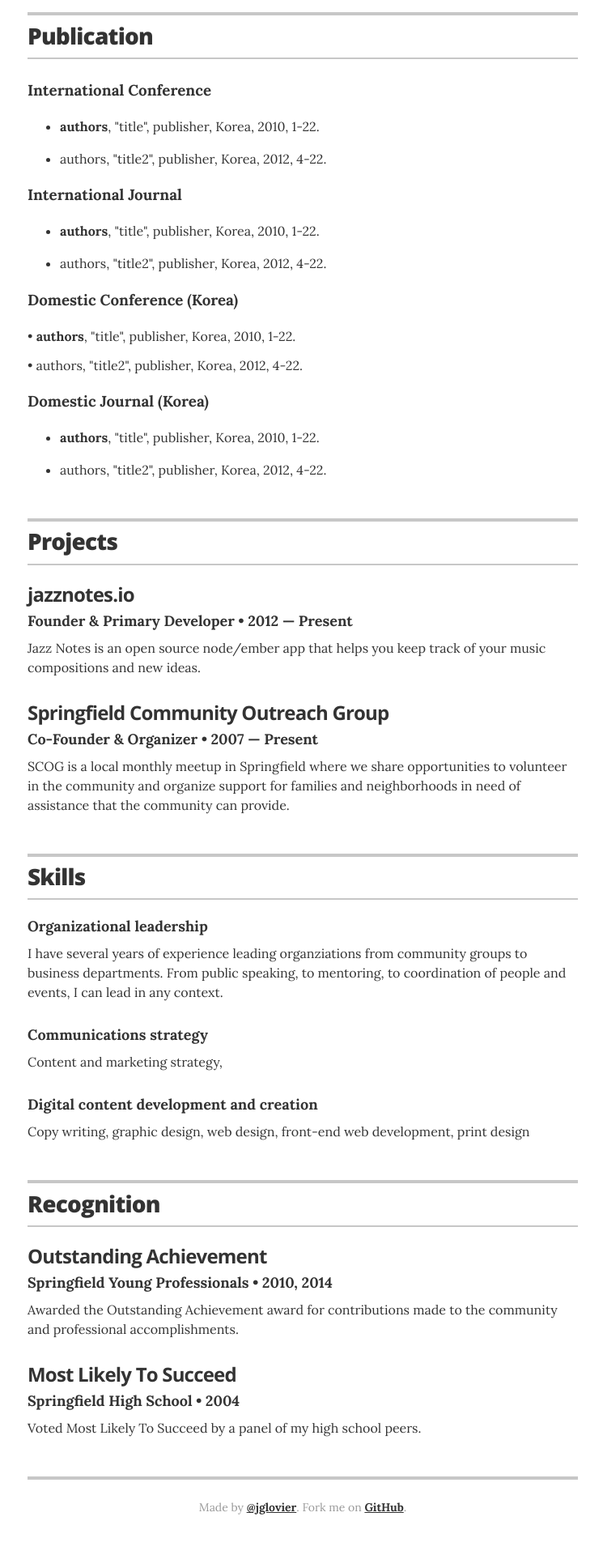
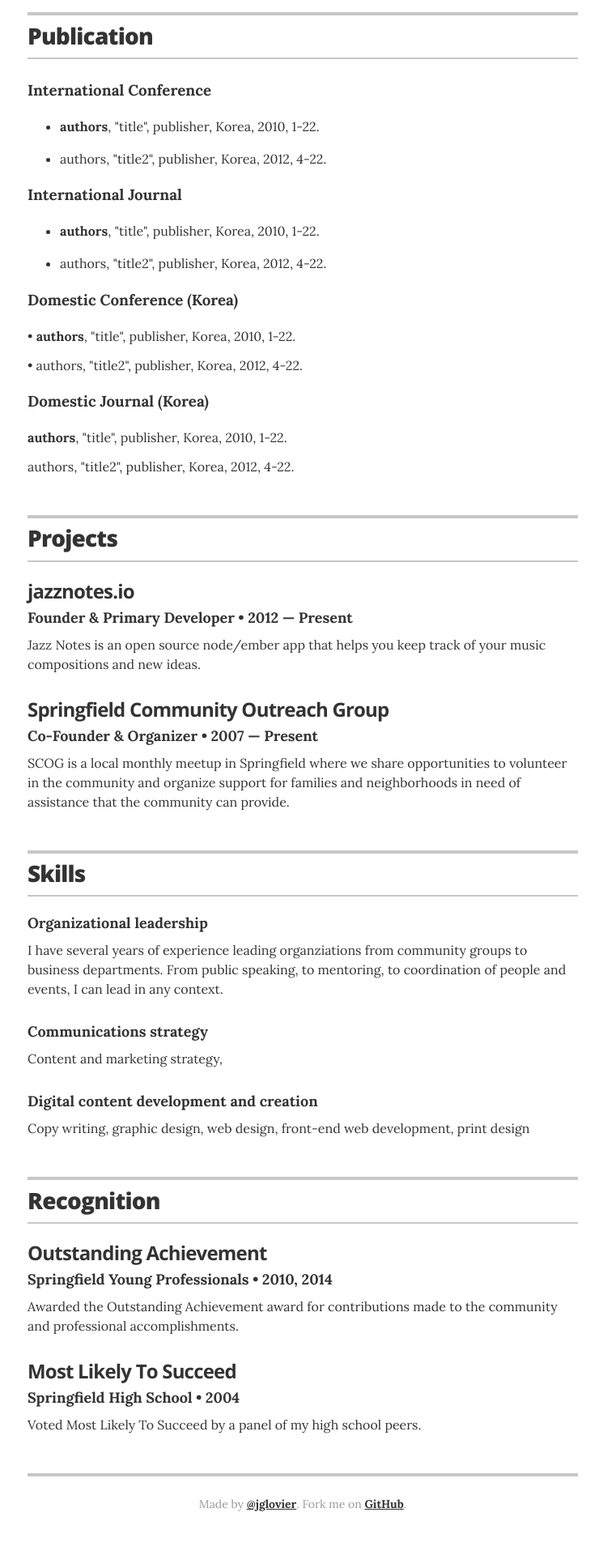
Before and after one commit to sihyeong/sihyeong.github.io, a Jekyll site: the page built from index.html, in a window 1280 px wide. Shown: the part 1018-2938 px from the top of the page at 81% size, without its empty margins (266-1011 px from the left). Built offline with Jekyll 4.4.1, drawn with Linux system fonts in a browser that asks for light colours.

Commit message:
Update resume.html

```diff
--- a/_layouts/resume.html
+++ b/_layouts/resume.html
@@ -121,10 +121,8 @@
         <h3>Domestic Journal (Korea)</h3>
         {% for paper in site.data.d_j_publication %}
         <div class="resume-item" itemscope itemprop="published" itemtype="http://schema.org/ScholarlyArticle">
-        <ul margin: 10px 0;>
-          <li><p class="resume-item-copy"> {{ paper.author }}, "{{ paper.name }}", {{ paper.publisher }}, {{ paper.contentLocation }},
+        <p class="resume-item-copy"> {{ paper.author }}, "{{ paper.name }}", {{ paper.publisher }}, {{ paper.contentLocation }},
           {{ paper.datetime }}, {{ paper.pageStart }}-{{ paper.pageEnd }}.</p></li>
-        </ul>
         {% endfor %}
 
 
```
